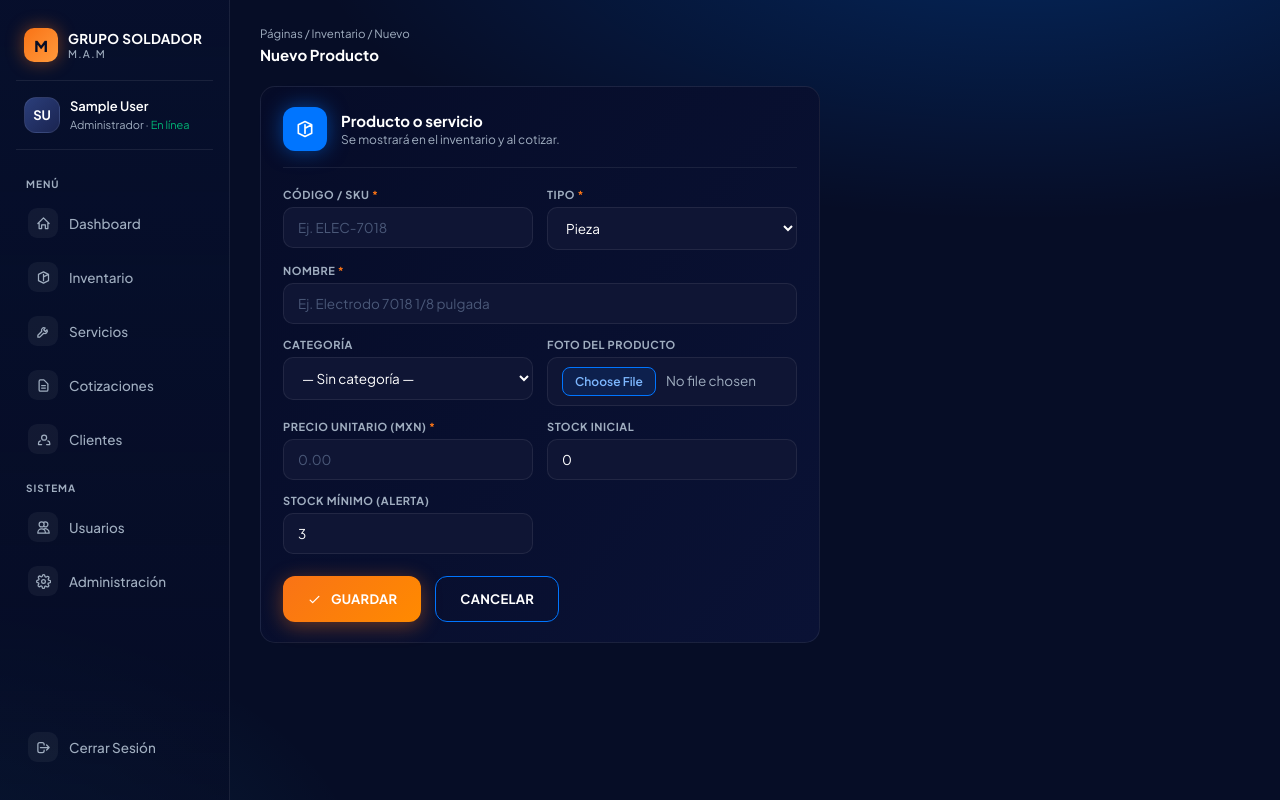
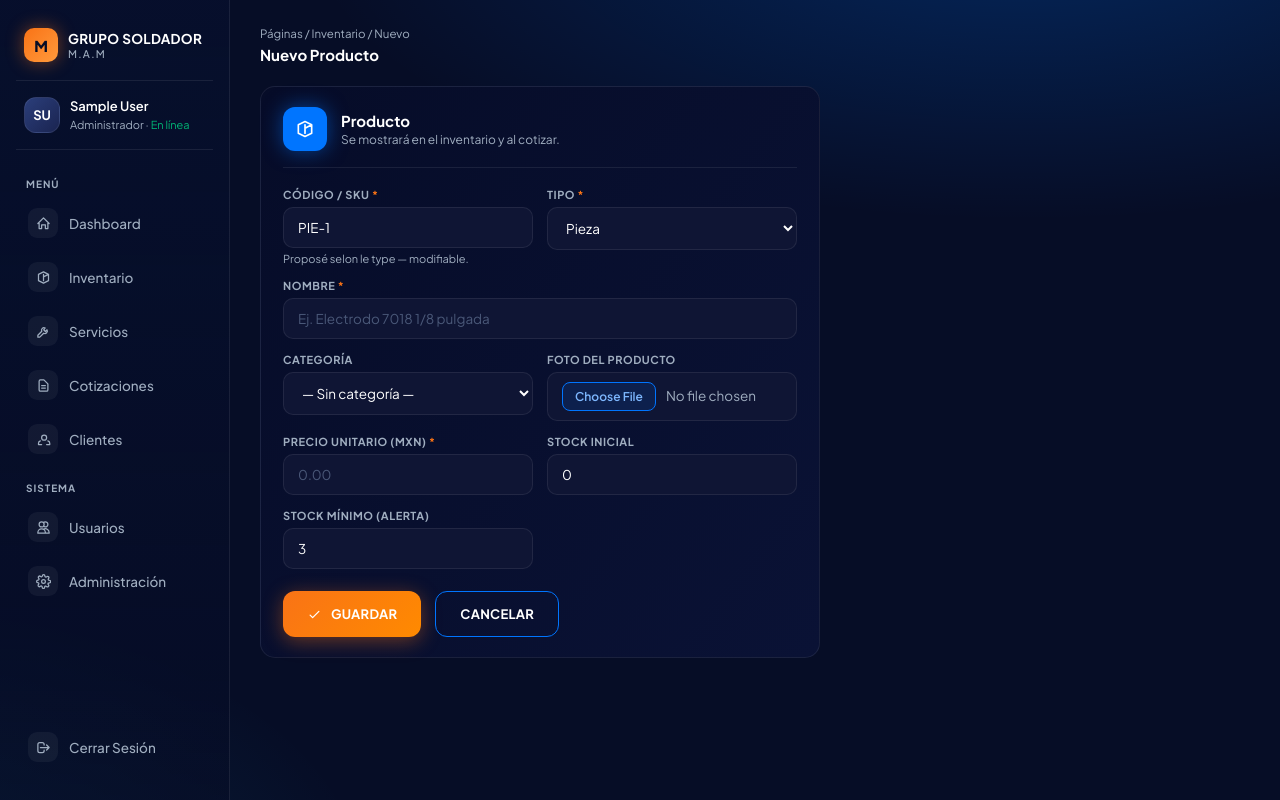
Before and after one commit to alu222410833-pixel/grupo-soldador, a Django app: page /inventario/nuevo/ in a window 1280 px wide. Run offline with Django 5.2, Linux system fonts and the light colour scheme; the visitor is signed in with stand-in values (Sample User, id 1); data that the repository does not hold is empty.

Commit message:
Producto: retirer Mano de obra du sélecteur + code auto par type (PIE-N/REF-N/HER-N)
Co-Authored-By: Devin AI <158243242+devin-ai-integration[bot]@users.noreply.github.com>

```diff
--- a/taller/views.py
+++ b/taller/views.py
@@ -1,3 +1,4 @@
+import re
 from decimal import Decimal, InvalidOperation
 
 from django.contrib import messages
@@ -168,16 +169,18 @@ def producto_nuevo(request):
         except InvalidOperation:
             precio = None
 
+        tipo = request.POST.get("tipo") or Producto.Tipo.PIEZA
         if not codigo or not nombre:
             messages.error(request, "Código y nombre son obligatorios.")
         elif precio is None or precio < 0:
             messages.error(request, "Ingresa un precio válido.")
+        elif tipo == Producto.Tipo.MANO_OBRA:
+            messages.error(request, "La mano de obra se registra desde la sección Servicios.")
         elif Producto.objects.filter(codigo=codigo).exists():
             messages.error(request, f"El código {codigo} ya existe en el inventario.")
         else:
             stock = request.POST.get("stock", "0")
             stock_min = request.POST.get("stock_minimo", "3")
-            tipo = request.POST.get("tipo") or Producto.Tipo.PIEZA
             Producto.objects.create(
                 codigo=codigo,
                 nombre=nombre,
@@ -189,14 +192,36 @@ def producto_nuevo(request):
                 imagen=request.FILES.get("imagen"),
             )
             messages.success(request, f"Producto {codigo} registrado.")
-            return redirect("servicios" if tipo == Producto.Tipo.MANO_OBRA else "inventario")
+            return redirect("inventario")
 
+    tipos_fisicos = [t for t in Producto.Tipo.choices if t[0] != Producto.Tipo.MANO_OBRA]
     tipo_inicial = request.GET.get("tipo", "")
     return render(request, "taller/producto_form.html", {
-        "tipos": Producto.Tipo.choices,
-        "tipo_inicial": tipo_inicial if tipo_inicial in Producto.Tipo.values else "",
+        "tipos": tipos_fisicos,
+        "tipo_inicial": tipo_inicial if tipo_inicial in dict(tipos_fisicos) else "",
+        "codigos_siguientes": _codigos_siguientes(),
         "categorias": Categoria.objects.prefetch_related("subcategorias").filter(parent__isnull=True),
     })
+
+
+_PREFIJOS_TIPO = {
+    Producto.Tipo.PIEZA: "PIE",
+    Producto.Tipo.REFACCION: "REF",
+    Producto.Tipo.HERRAMIENTA: "HER",
+}
+
+
+def _codigos_siguientes():
+    """Prochain code libre par type : PIE-N, REF-N, HER-N (max suffixe numérique + 1)."""
+    res = {}
+    for tipo, prefijo in _PREFIJOS_TIPO.items():
+        maximo = 0
+        for codigo in Producto.objects.filter(codigo__startswith=prefijo + "-").values_list("codigo", flat=True):
+            m = re.match(rf"^{prefijo}-(\d+)$", codigo)
+            if m:
+                maximo = max(maximo, int(m.group(1)))
+        res[tipo] = f"{prefijo}-{maximo + 1}"
+    return res
 
 
 @login_required
--- a/templates/taller/producto_form.html
+++ b/templates/taller/producto_form.html
@@ -4,7 +4,7 @@
 <div class="topbar">
   <div>
     <div class="crumb">Páginas / Inventario / Nuevo</div>
-    <h1>{% if tipo_inicial == 'MANO_OBRA' %}Nuevo Servicio{% else %}Nuevo Producto{% endif %}</h1>
+    <h1>Nuevo Producto</h1>
   </div>
 </div>
 
@@ -12,7 +12,7 @@
   <div class="form-head">
     <div class="fic blue"><svg fill="none" stroke="currentColor" stroke-width="2" viewBox="0 0 24 24"><path stroke-linecap="round" stroke-linejoin="round" d="M20 7l-8-4-8 4m16 0l-8 4m8-4v10l-8 4m0-14v10M4 7v10l8 4"/></svg></div>
     <div>
-      <h2>{% if tipo_inicial == 'MANO_OBRA' %}Servicio de mano de obra{% else %}Producto o servicio{% endif %}</h2>
+      <h2>Producto</h2>
       <p>Se mostrará en el inventario y al cotizar.</p>
     </div>
   </div>
@@ -21,11 +21,12 @@
     <div class="form-grid">
       <div class="field">
         <label>Código / SKU <span class="req">*</span></label>
-        <input type="text" name="codigo" required placeholder="Ej. ELEC-7018">
+        <input type="text" name="codigo" id="f-codigo" required placeholder="Ej. ELEC-7018" autocomplete="off">
+        <p class="muted" style="margin:4px 0 0;font-size:11px" id="codigo-hint">Proposé selon le type — modifiable.</p>
       </div>
       <div class="field">
         <label>Tipo <span class="req">*</span></label>
-        <select name="tipo">
+        <select name="tipo" id="f-tipo">
           {% for valor, etiqueta in tipos %}
           <option value="{{ valor }}" {% if tipo_inicial == valor %}selected{% endif %}>{{ etiqueta }}</option>
           {% endfor %}
@@ -70,4 +71,22 @@
     </div>
   </form>
 </div>
+{{ codigos_siguientes|json_script:"codigos-map" }}
+<script>
+(function () {
+  const siguientes = JSON.parse(document.getElementById('codigos-map').textContent);
+  const selTipo = document.getElementById('f-tipo');
+  const inpCod = document.getElementById('f-codigo');
+  let ultimoAuto = '';
+  function autoCodigo() {
+    const sug = siguientes[selTipo.value] || '';
+    if (sug && (inpCod.value === '' || inpCod.value === ultimoAuto)) {
+      inpCod.value = sug;
+    }
+    ultimoAuto = sug;
+  }
+  selTipo.addEventListener('change', autoCodigo);
+  autoCodigo();
+})();
+</script>
 {% endblock %}
```
